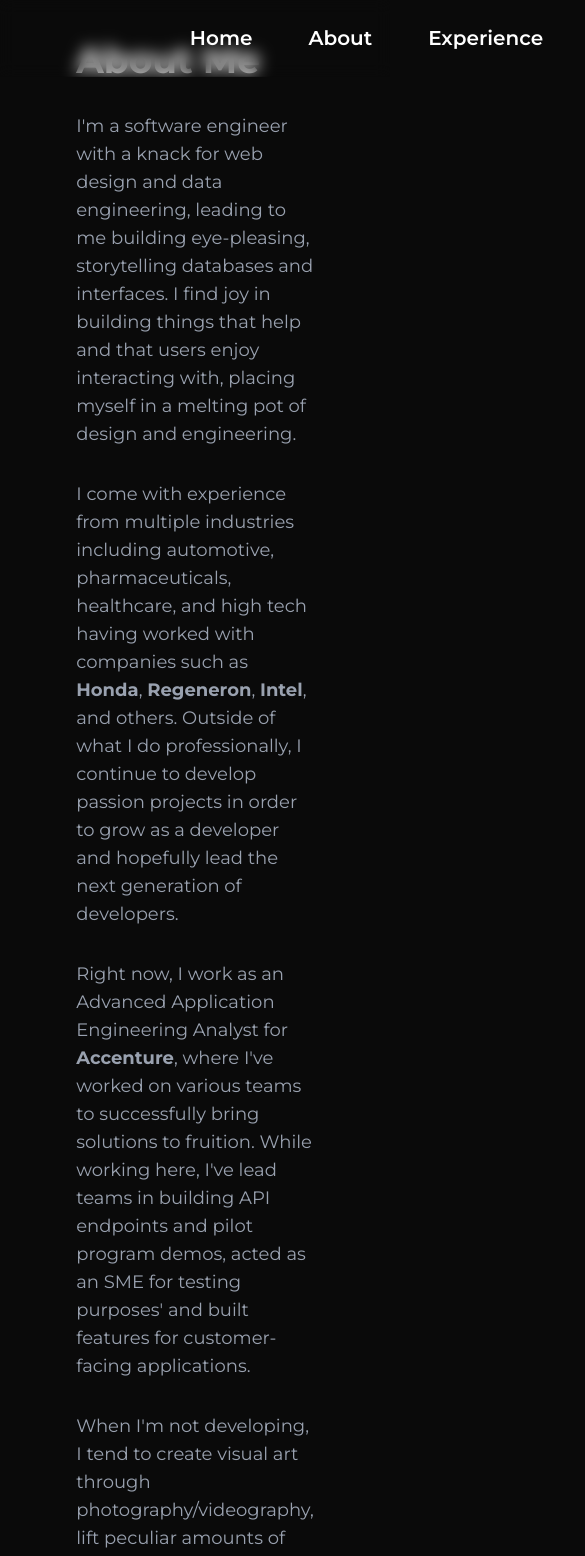
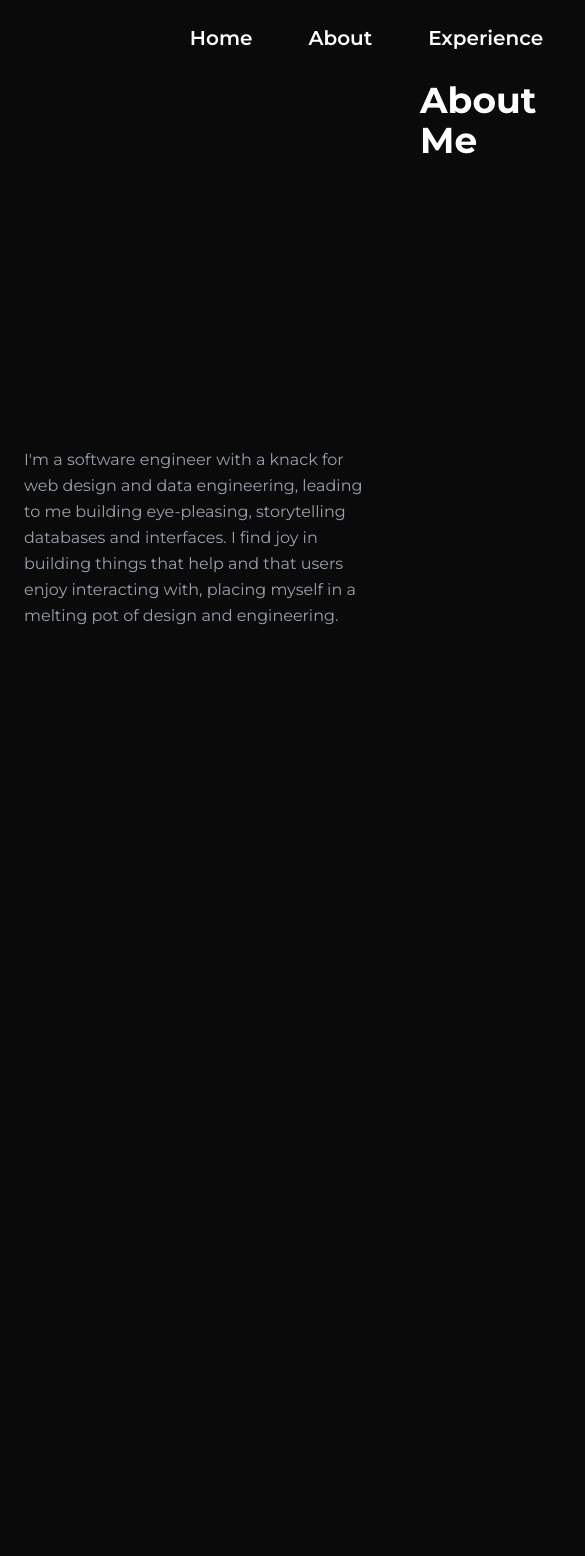
Before and after one commit to tagaritt/nashtag-dev, a Next.js app: page /about in a window 390 px wide. Shown: the top 1556 px of the page, 585 px wide, since content can reach past the window. After the commit the page ends 1444 px from the top, so only its background shows below. Built offline with nearby package versions, Linux system fonts and the light colour scheme.

Commit message:
Added code to update the about page to enable mobile optimizations.

```diff
--- a/app/about/page.tsx
+++ b/app/about/page.tsx
@@ -3,26 +3,52 @@
 
 const page = () => {
   return (
-    <div className="min-h-screen flex items-center justify-center">
-        <div className="space-y-8 max-w-8xl">
-            <h1 className='text-4xl font-bold text-left mx-105 mt-10'>About Me</h1>
+    <div className="min-h-screen w-full">
+        <div className="pt-10 py-4 mx-auto">
+            <h1 className='text-4xl md:text-4xl font-bold text-left mx-105 mt-10'>About Me</h1>
+        </div>
 
-            <p className='text-lg text-left mt-6 mx-105 text-gray-400'>
+        <div className="hidden md:block max-w-4xl mx-auto py-6 space-y-6 text-gray-400">
+            <p className='text-lg'>
                 I{"'"}m a software engineer with a knack for web design and data engineering{","} leading to me building eye{"-"}pleasing{","} storytelling databases and interfaces{"."} I find joy in building things that help and that users enjoy interacting with{","} placing myself in a melting pot of design and engineering{"."}
             </p>
 
-            <p className='text-lg text-left mt-6 mx-105 text-gray-400'>
+            <p className='text-lg'>
                 I come with experience from multiple industries including automotive{","} pharmaceuticals{","} healthcare{","} and high tech having worked with companies such as <b className="hover:text-white transition-colors"><Link href="https://www.honda.com/operations">Honda</Link></b>{","} <b className="hover:text-white transition-colors"><Link href="https://www.regeneron.com/">Regeneron</Link></b>{","} <b className="hover:text-white transition-colors"><Link href="https://www.intel.com/content/www/us/en/homepage.html">Intel</Link></b>{","} and others{"."} Outside of what I do professionally{","} I continue to develop passion projects in order to grow as a developer and hopefully lead the next generation of developers{"."}
             </p>
 
-            <p className='text-lg text-left mt-6 mx-105 text-gray-400'>
+            <p className='text-lg'>
                 Right now{","} I work as an Advanced Application Engineering Analyst for <b className="hover:text-white transition-colors"><Link href="https://www.accenture.com/us-en">Accenture</Link></b>{","} where I{"'"}ve worked on various teams to successfully bring solutions to fruition{"."} While working here{","} I{"'"}ve lead teams in building API endpoints and pilot program demos{","} acted as an SME for testing purposes{"'"} and built features for customer{"-"}facing applications{"."}
             </p>
 
-            <p className='text-lg text-left mt-6 mx-105 text-gray-400'>
+            <p className='text-lg'>
                 When I{"'"}m not developing{","} I tend to create visual art through photography{"/"}videography{","} lift peculiar amounts of weight{","} and attempt my annual race to Division 1{"."}
             </p>
         </div>
+
+        {/* Mobile Paging Layout */}
+        <div className="md:hidden w-full overflow-x-auto snap-x snap-mandatory flex h-[calc(100vh-120px)]">
+            {/* Page 1 */}
+            <div className="snap-center shrink-0 w-full px-6 flex items-center">
+                <p className="text-base text-gray-400 leading-relaxed">I{"'"}m a software engineer with a knack for web design and data engineering, leading to me building eye-pleasing, storytelling databases and interfaces. I find joy in building things that help and that users enjoy interacting with, placing myself in a melting pot of design and engineering.</p>
+            </div>
+
+            {/* Page 2 */}
+            <div className="snap-center shrink-0 w-full px-6 flex items-center">
+                <p className="text-base text-gray-400 leading-relaxed">I come with experience from multiple industries including automotive{","} pharmaceuticals{","} healthcare{","} and high tech having worked with companies such as <b className="hover:text-white transition-colors"><Link href="https://www.honda.com/operations">Honda</Link></b>{","} <b className="hover:text-white transition-colors"><Link href="https://www.regeneron.com/">Regeneron</Link></b>{","} <b className="hover:text-white transition-colors"><Link href="https://www.intel.com/content/www/us/en/homepage.html">Intel</Link></b>{","} and others{"."} Outside of what I do professionally{","} I continue to develop passion projects in order to grow as a developer and hopefully lead the next generation of developers.</p>
+            </div>
+
+        {/* Page 3 */}
+        <div className="snap-center shrink-0 w-full px-6 flex items-center">
+          <p className="text-base text-gray-400 leading-relaxed">Right now{","} I work as an Advanced Application Engineering Analyst for <b className="hover:text-white transition-colors"><Link href="https://www.accenture.com/us-en">Accenture</Link></b>{","} where I{"'"}ve worked on various teams to successfully bring solutions to fruition{"."} While working here{","} I{"'"}ve lead teams in building API endpoints and pilot program demos{","} acted as an SME for testing purposes{","} and built features for customer{"-"}facing applications{"."}</p>
+        </div>
+
+        {/* Page 4 */}
+        <div className="snap-center shrink-0 w-full px-6 flex items-center">
+          <p className="text-base text-gray-400 leading-relaxed">When I{"'"}m not developing{","} I tend to create visual art through photography{"/"}videography{","} lift peculiar amounts of weight{","} and attempt my annual race to Division 1.</p>
+        </div>
+
+      </div>
     </div>
   )
 }
```
